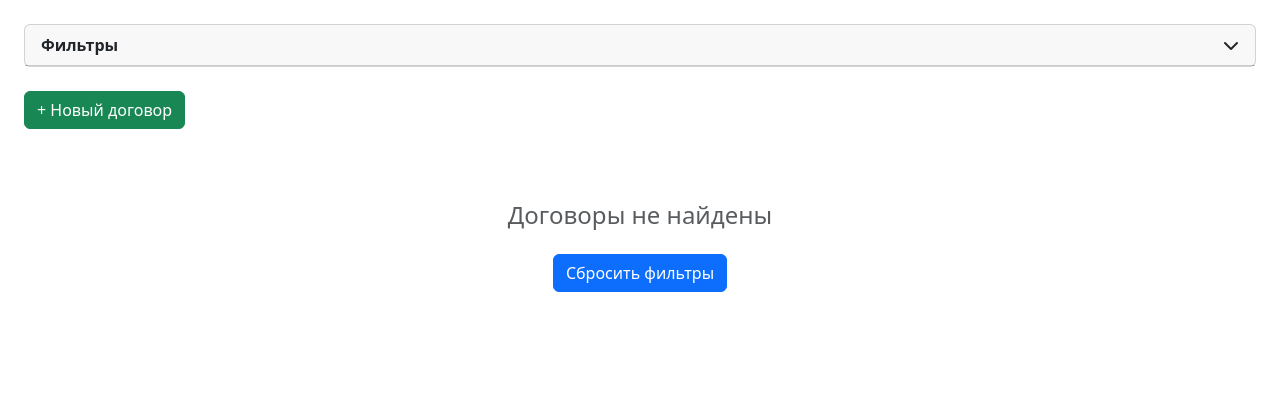
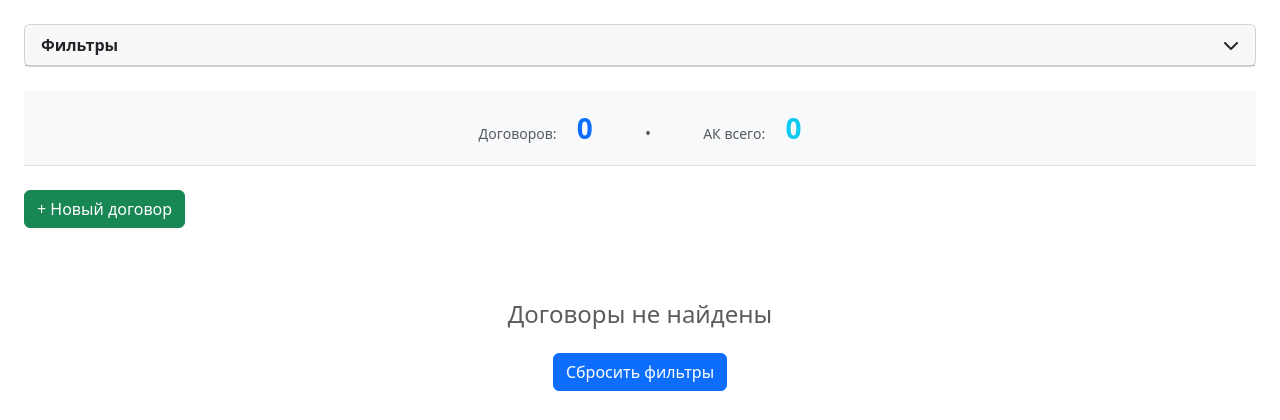
Before and after one commit to Alexej-Mich61/contracts, a Django app: page / in a window 1280 px wide. Shown: the part 56-476 px from the top of the page. Run offline with Django 5.2, Linux system fonts and the light colour scheme; data that the repository does not hold is empty; some libraries are stand-ins or nearby versions.

Commit message:
26. Счётчики

```diff
--- a/contracts_app/views.py
+++ b/contracts_app/views.py
@@ -2,9 +2,8 @@
 from django.views.generic import ListView, DetailView, CreateView, UpdateView, DeleteView
 from django.shortcuts import get_object_or_404, redirect, render
 from django.urls import reverse_lazy
-from django.contrib.messages.views import SuccessMessageMixin
 from django.contrib import messages
-from django.db.models import Q, Count
+from django.db.models import Q, Count, Sum
 from django.http import JsonResponse
 from django.views.decorators.http import require_POST
 from django.core.paginator import Paginator
@@ -71,17 +70,26 @@ def contract_list(request):
         # Убираем дубли из-за join
         contracts = contracts.distinct()
 
-    # ПАГИНАЦИЯ — 10 записей на страницу
+    # Счетчики
+    total_contracts = contracts.count()
+    total_aks = contracts.aggregate(total=Sum('ak_count'))['total'] or 0
+
+
+       # Пагинация
     paginator = Paginator(contracts, 10)
     page_number = request.GET.get('page')
     page_obj = paginator.get_page(page_number)
 
     context = {
-        'page_obj': page_obj,  # ← теперь передаём page_obj, а не contracts
-        'contracts': page_obj,  # ← оставляем для совместимости с шаблоном
+        'page_obj': page_obj,
+        'contracts': page_obj,
         'implementators': implementators,
         'all_works': all_works,
-        'is_paginated': page_obj.has_other_pages(),  # для красоты
+        'is_paginated': page_obj.has_other_pages(),
+
+        # Два счетчика
+        'total_contracts': total_contracts,
+        'total_aks': total_aks,
     }
     return render(request, 'contracts/contract_list.html', context)
 
--- a/templates/contracts/contract_list.html
+++ b/templates/contracts/contract_list.html
@@ -3,7 +3,7 @@
 {% load url_tags %}
 {% load static humanize file_utils %}
 
-{% block title %}Долгосрочные договоры{% endblock %}
+{% block title %}Техническое обслуживание{% endblock %}
 
 {% block content %}
 
@@ -30,10 +30,22 @@
                 </div>
             </div>
 
+            <!-- СЧЁТЧИКИ — минимализм, одна строка, по центру -->
+            <div class="text-center mb-4 py-3 bg-light border-bottom">
+                <span class="text-muted small me-3">Договоров:</span>
+                <strong class="fs-3 text-primary">{{ total_contracts|intcomma }}</strong>
+
+                <span class="text-muted mx-5">•</span>
+
+                <span class="text-muted small me-3">АК всего:</span>
+                <strong class="fs-3 text-info">{{ total_aks|intcomma }}</strong>
+            </div>
+
             <!-- Кнопка добавления -->
             <div class="mb-4">
                 <a href="{% url 'contracts:contract_add' %}" class="btn btn-success">+ Новый договор</a>
             </div>
+
 
             <!-- Список договоров -->
             {% if page_obj %}
```
